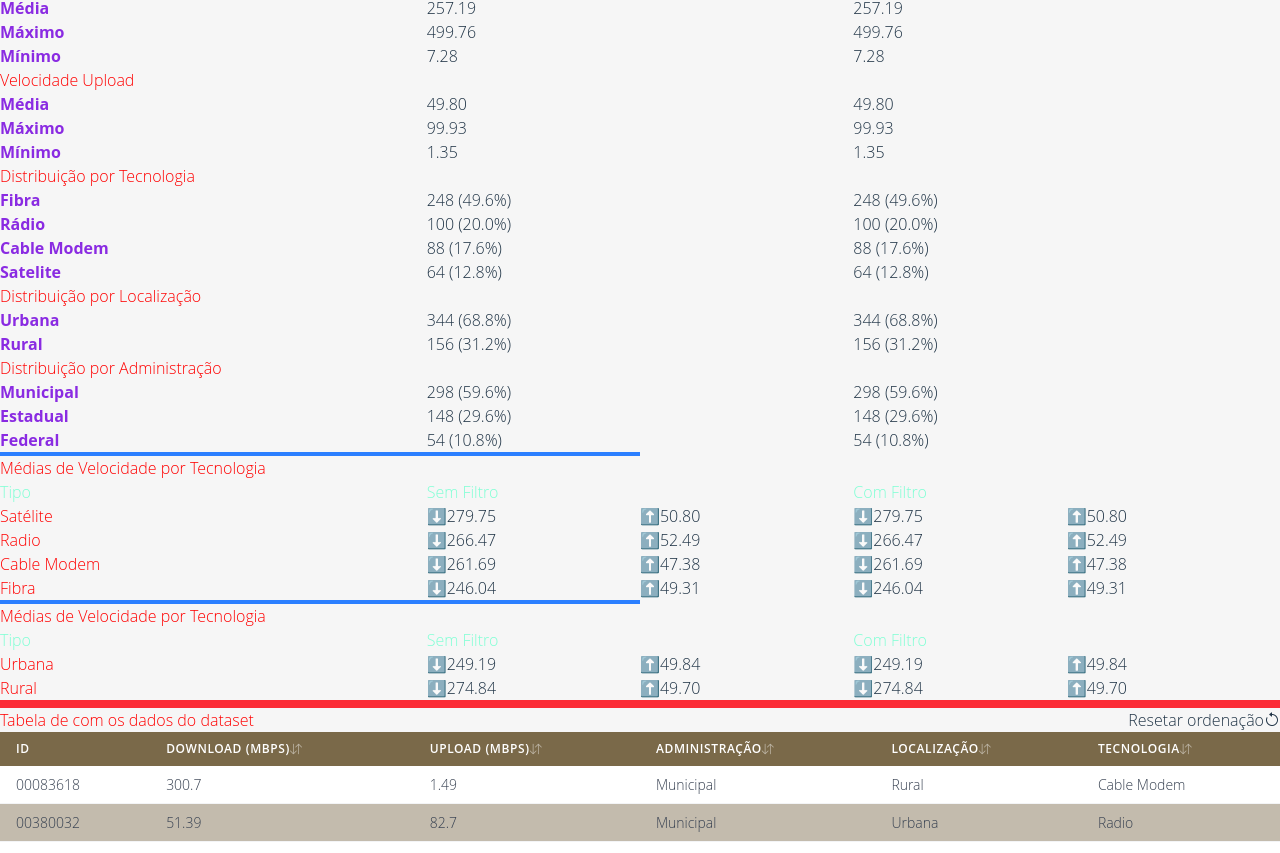
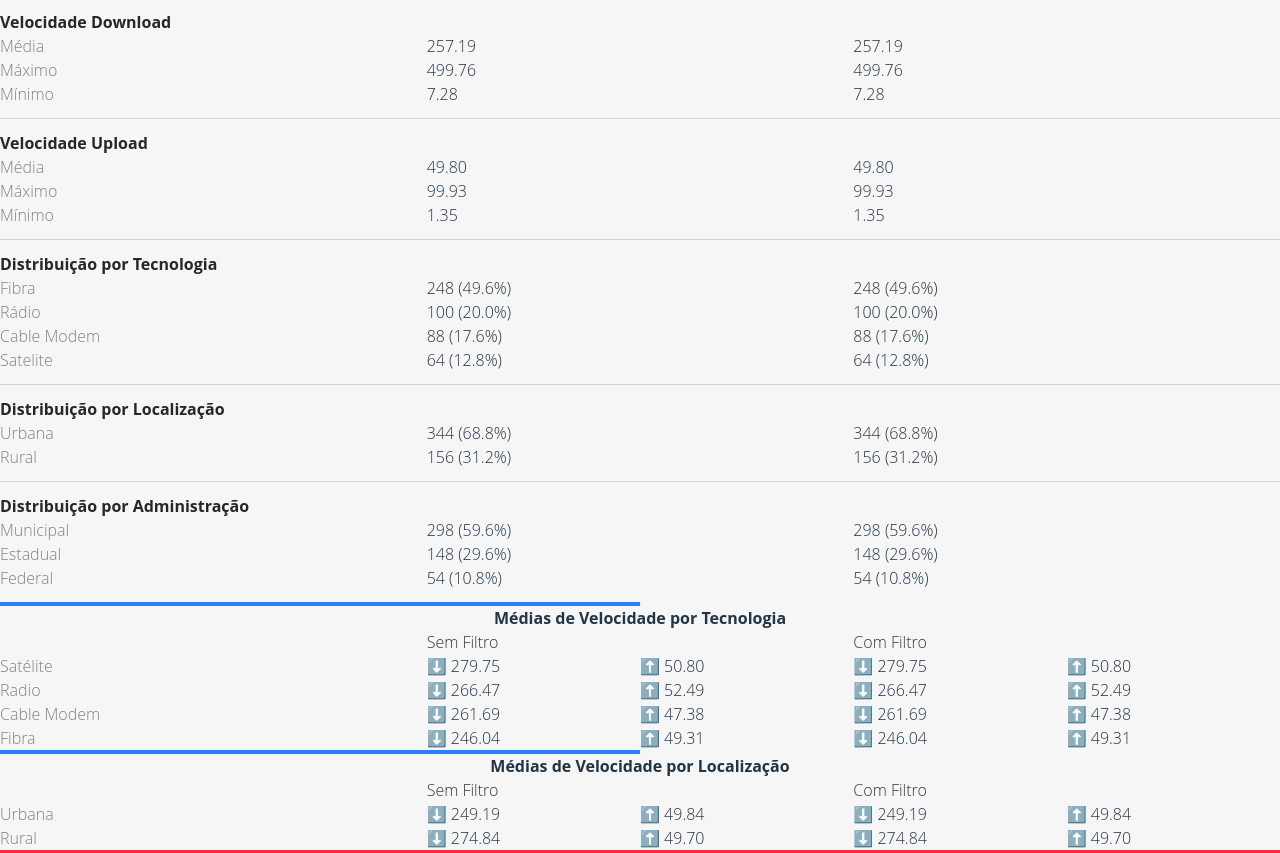
Before and after one commit to isabellacpmelo/the-internet-monitor, a React (Vite) app: page / in a window 1280 px wide. Shown: the part 580-1433 px from the top of the page. Built offline with nearby package versions, Linux system fonts and the light colour scheme.

Commit message:
feat: Adding other summary data component to the rows component

```diff
--- a/src/components/DatasetSummary/index.tsx
+++ b/src/components/DatasetSummary/index.tsx
@@ -24,20 +24,24 @@ export function DatasetSummary({ data, filteredData }: DatasetSummaryProps) {
         <div>
           <h2>Resumo Geral</h2>
           <div className='grid grid-cols-3'>
-            <h4 className='text-transparent'>Tipo</h4>
+            <h4>
+              <span className='text-transparent'>Tipo</span>
+            </h4>
             <h4>Sem Filtro</h4>
             <h4>Com Filtro</h4>
           </div>
 
+          <div className='summary-container'>
             <h3>Ocorrencias Gerais</h3>
             <DatasetSummaryLines
               label='Dados totais'
               originalValue={stats.totalRecords}
               filteredValue={filteredStats.totalRecords}
             />
+          </div>
 
+          <div className='summary-container'>
             <h3>Velocidade Download</h3>
-
             <DatasetSummaryLines
               label='Média'
               originalValue={formatNumber(stats.downloadStats.average)}
@@ -53,31 +57,33 @@ export function DatasetSummary({ data, filteredData }: DatasetSummaryProps) {
               originalValue={formatNumber(stats.downloadStats.min)}
               filteredValue={formatNumber(filteredStats.downloadStats.min)}
             />
+          </div>
 
+          <div className='summary-container'>
             <h3>Velocidade Upload</h3>
-
             <DatasetSummaryLines
               label='Média'
               originalValue={formatNumber(stats.uploadStats.average)}
               filteredValue={formatNumber(filteredStats.uploadStats.average)}
             />
-
             <DatasetSummaryLines
               label='Máximo'
               originalValue={formatNumber(stats.uploadStats.max)}
               filteredValue={formatNumber(filteredStats.uploadStats.max)}
             />
-
             <DatasetSummaryLines
               label='Mínimo'
               originalValue={formatNumber(stats.uploadStats.min)}
               filteredValue={formatNumber(filteredStats.uploadStats.min)}
             />
-
+          </div>
+          <div className='summary-container'>
             <h3>Distribuição por Tecnologia</h3>
             <DatasetSummaryLines
               label='Fibra'
-            originalValue={`${stats.technologyCount['Fibra']} (${formatPercent(
+              originalValue={`${
+                stats.technologyCount['Fibra']
+              } (${formatPercent(
                 stats.technologyCount['Fibra'],
                 stats.totalRecords
               )}%)`}
@@ -90,7 +96,9 @@ export function DatasetSummary({ data, filteredData }: DatasetSummaryProps) {
             />
             <DatasetSummaryLines
               label='Rádio'
-            originalValue={`${stats.technologyCount['Radio']} (${formatPercent(
+              originalValue={`${
+                stats.technologyCount['Radio']
+              } (${formatPercent(
                 stats.technologyCount['Radio'],
                 stats.totalRecords
               )}%)`}
@@ -131,7 +139,8 @@ export function DatasetSummary({ data, filteredData }: DatasetSummaryProps) {
                 filteredStats.totalRecords
               )}%)`}
             />
-
+          </div>
+          <div className='summary-container'>
             <h3>Distribuição por Localização</h3>
             <DatasetSummaryLines
               label='Urbana'
@@ -159,7 +168,9 @@ export function DatasetSummary({ data, filteredData }: DatasetSummaryProps) {
                 filteredStats.totalRecords
               )}%)`}
             />
-
+          </div>
+          <div className='summary-container'>
+            {' '}
             <h3>Distribuição por Administração</h3>
             <DatasetSummaryLines
               label='Municipal'
@@ -207,206 +218,72 @@ export function DatasetSummary({ data, filteredData }: DatasetSummaryProps) {
               )}%)`}
             />
           </div>
-
-        <div className='bg-blue-500 w-1/2 h-1 my-4' />
-
-        <div>
-          <h3>Médias de Velocidade por Tecnologia</h3>
-
-          <div className='grid grid-cols-3'>
-            <h4 className='text-transparent'>Tipo</h4>
-            <h4>Sem Filtro</h4>
-            <h4>Com Filtro</h4>
-          </div>
-
-          <div className='grid grid-cols-3'>
-            <h3>Satélite</h3>
-            <div className='grid grid-cols-2'>
-              <div>
-                ⬇️
-                {formatNumber(
-                  stats.averagesByTechnology['Satelite']?.download || 0
-                )}
-              </div>
-              <div>
-                ⬆️
-                {formatNumber(
-                  stats.averagesByTechnology['Satelite']?.upload || 0
-                )}
-              </div>
-            </div>
-            <div className='grid grid-cols-2'>
-              <div>
-                ⬇️
-                {formatNumber(
-                  filteredStats.averagesByTechnology['Satelite']?.download || 0
-                )}
-              </div>
-              <div>
-                ⬆️
-                {formatNumber(
-                  filteredStats.averagesByTechnology['Satelite']?.upload || 0
-                )}
-              </div>
-            </div>
-          </div>
-          <div className='grid grid-cols-3'>
-            <h3>Radio</h3>
-            <div className='grid grid-cols-2'>
-              <div>
-                ⬇️
-                {formatNumber(
-                  stats.averagesByTechnology['Radio']?.download || 0
-                )}
-              </div>
-              <div>
-                ⬆️
-                {formatNumber(stats.averagesByTechnology['Radio']?.upload || 0)}
-              </div>
-            </div>
-            <div className='grid grid-cols-2'>
-              <div>
-                ⬇️
-                {formatNumber(
-                  filteredStats.averagesByTechnology['Radio']?.download || 0
-                )}
-              </div>
-              <div>
-                ⬆️
-                {formatNumber(
-                  filteredStats.averagesByTechnology['Radio']?.upload || 0
-                )}
-              </div>
-            </div>
-          </div>
-          <div className='grid grid-cols-3'>
-            <h3>Cable Modem</h3>
-            <div className='grid grid-cols-2'>
-              <div>
-                ⬇️
-                {formatNumber(
-                  stats.averagesByTechnology['Cable Modem']?.download || 0
-                )}
-              </div>
-              <div>
-                ⬆️
-                {formatNumber(
-                  stats.averagesByTechnology['Cable Modem']?.upload || 0
-                )}
-              </div>
-            </div>
-            <div className='grid grid-cols-2'>
-              <div>
-                ⬇️
-                {formatNumber(
-                  filteredStats.averagesByTechnology['Cable Modem']?.download ||
-                    0
-                )}
-              </div>
-              <div>
-                ⬆️
-                {formatNumber(
-                  filteredStats.averagesByTechnology['Cable Modem']?.upload || 0
-                )}
-              </div>
-            </div>
-          </div>
-          <div className='grid grid-cols-3'>
-            <h3>Fibra</h3>
-            <div className='grid grid-cols-2'>
-              <div>
-                ⬇️
-                {formatNumber(
-                  stats.averagesByTechnology['Fibra']?.download || 0
-                )}
-              </div>
-              <div>
-                ⬆️
-                {formatNumber(stats.averagesByTechnology['Fibra']?.upload || 0)}
-              </div>
-            </div>
-            <div className='grid grid-cols-2'>
-              <div>
-                ⬇️
-                {formatNumber(
-                  filteredStats.averagesByTechnology['Fibra']?.download || 0
-                )}
-              </div>
-              <div>
-                ⬆️
-                {formatNumber(
-                  filteredStats.averagesByTechnology['Fibra']?.upload || 0
-                )}
-              </div>
-            </div>
-          </div>
         </div>
 
         <div className='bg-blue-500 w-1/2 h-1 my-4' />
 
         <div>
-          <h3>Médias de Velocidade por Tecnologia</h3>
+          <h2>Médias de Velocidade por Tecnologia</h2>
+
           <div className='grid grid-cols-3'>
-            <h4 className='text-transparent'>Tipo</h4>
+            <h4>
+              <span className='text-transparent'>Tipo</span>
+            </h4>
             <h4>Sem Filtro</h4>
             <h4>Com Filtro</h4>
           </div>
+
+          <DatasetSummaryLines
+            label='Satélite'
+            originalSpeedData={stats.averagesByTechnology['Satelite']}
+            filteredSpeedData={filteredStats.averagesByTechnology['Satelite']}
+            type='speed'
+          />
+          <DatasetSummaryLines
+            label='Radio'
+            originalSpeedData={stats.averagesByTechnology['Radio']}
+            filteredSpeedData={filteredStats.averagesByTechnology['Radio']}
+            type='speed'
+          />
+          <DatasetSummaryLines
+            label='Cable Modem'
+            originalSpeedData={stats.averagesByTechnology['Cable Modem']}
+            filteredSpeedData={
+              filteredStats.averagesByTechnology['Cable Modem']
+            }
+            type='speed'
+          />
+          <DatasetSummaryLines
+            label='Fibra'
+            originalSpeedData={stats.averagesByTechnology['Fibra']}
+            filteredSpeedData={filteredStats.averagesByTechnology['Fibra']}
+            type='speed'
+          />
+        </div>
+
+        <div className='bg-blue-500 w-1/2 h-1 py-4' />
+
+        <div>
+          <h2>Médias de Velocidade por Localização</h2>
           <div className='grid grid-cols-3'>
-            <h3>Urbana</h3>
-            <div className='grid grid-cols-2'>
-              <div>
-                ⬇️
-                {formatNumber(
-                  stats.averagesByLocation['Urbana']?.download || 0
-                )}
+            <h4>
+              <span className='text-transparent'>Tipo</span>
+            </h4>
+            <h4>Sem Filtro</h4>
+            <h4>Com Filtro</h4>
           </div>
-              <div>
-                ⬆️
-                {formatNumber(stats.averagesByLocation['Urbana']?.upload || 0)}
-              </div>
-            </div>
-            <div className='grid grid-cols-2'>
-              <div>
-                ⬇️
-                {formatNumber(
-                  filteredStats.averagesByLocation['Urbana']?.download || 0
-                )}
-              </div>
-              <div>
-                ⬆️
-                {formatNumber(
-                  filteredStats.averagesByLocation['Urbana']?.upload || 0
-                )}
-              </div>
-            </div>
-          </div>
-          <div className='grid grid-cols-3'>
-            <h3>Rural</h3>
-            <div className='grid grid-cols-2'>
-              <div>
-                ⬇️
-                {formatNumber(stats.averagesByLocation['Rural']?.download || 0)}
-              </div>
-              <div>
-                ⬆️
-                {formatNumber(stats.averagesByLocation['Rural']?.upload || 0)}
-              </div>
-            </div>
-            <div className='grid grid-cols-2'>
-              <div>
-                ⬇️
-                {formatNumber(
-                  filteredStats.averagesByLocation['Rural']?.download || 0
-                )}
-              </div>
-              <div>
-                ⬆️
-                {formatNumber(
-                  filteredStats.averagesByLocation['Rural']?.upload || 0
-                )}
-              </div>
-            </div>
-          </div>
+          <DatasetSummaryLines
+            label='Urbana'
+            originalSpeedData={stats.averagesByLocation['Urbana']}
+            filteredSpeedData={filteredStats.averagesByLocation['Urbana']}
+            type='speed'
+          />
+          <DatasetSummaryLines
+            label='Rural'
+            originalSpeedData={stats.averagesByLocation['Rural']}
+            filteredSpeedData={filteredStats.averagesByLocation['Rural']}
+            type='speed'
+          />
         </div>
       </div>
     </div>
--- a/src/components/DatasetSummary/syle.css
+++ b/src/components/DatasetSummary/syle.css
@@ -1,16 +1,23 @@
-h4 {
-  color: aquamarine;
+h2 {
+  font-weight: bold;
+  text-align: center;
 }
 
 h3 {
-  color: red;
+  border-top: 1px solid #d3d3d3;
+  font-weight: bold;
+  color: rgb(39, 39, 39);
+  padding-top: 12px;
 }
 
-h2 {
-  color: blue;
+h4 {
+  color: rgb(53, 54, 54);
 }
 
 .stats-type {
-  font-weight: bold;
-  color: blueviolet;
+  color: grey;
 }
+
+.summary-container {
+  margin-bottom: 12px;
+}
--- a/src/components/DatasetSummaryLines/index.tsx
+++ b/src/components/DatasetSummaryLines/index.tsx
@@ -1,14 +1,43 @@
+interface SpeedData {
+  download: number
+  upload: number
+}
+
 interface DatasetSummaryLinesProps {
   label: string
-  originalValue: string | number
-  filteredValue: string | number
+  originalValue?: string | number
+  filteredValue?: string | number
+  originalSpeedData?: SpeedData
+  filteredSpeedData?: SpeedData
+  type?: 'simple' | 'speed'
 }
 
 export function DatasetSummaryLines({
   label,
   originalValue,
   filteredValue,
+  originalSpeedData,
+  filteredSpeedData,
+  type = 'simple',
 }: DatasetSummaryLinesProps) {
+  const formatNumber = (num: number) => num.toFixed(2)
+
+  if (type === 'speed') {
+    return (
+      <div className='grid grid-cols-3'>
+        <div className='stats-type'>{label}</div>
+        <div className='grid grid-cols-2'>
+          <div>⬇️ {formatNumber(originalSpeedData?.download || 0)}</div>
+          <div>⬆️ {formatNumber(originalSpeedData?.upload || 0)}</div>
+        </div>
+        <div className='grid grid-cols-2'>
+          <div>⬇️ {formatNumber(filteredSpeedData?.download || 0)}</div>
+          <div>⬆️ {formatNumber(filteredSpeedData?.upload || 0)}</div>
+        </div>
+      </div>
+    )
+  }
+
   return (
     <div className='grid grid-cols-3'>
       <div className='stats-type'>{label}</div>
```
Lines whose indentation alone changed are shown as unchanged.
